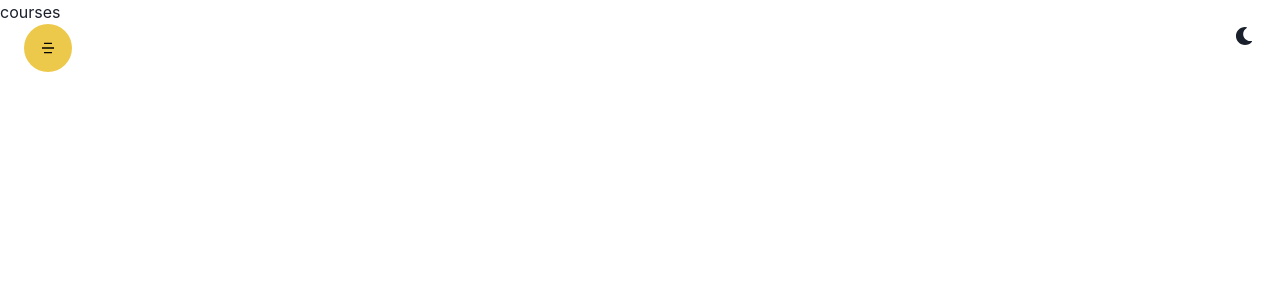
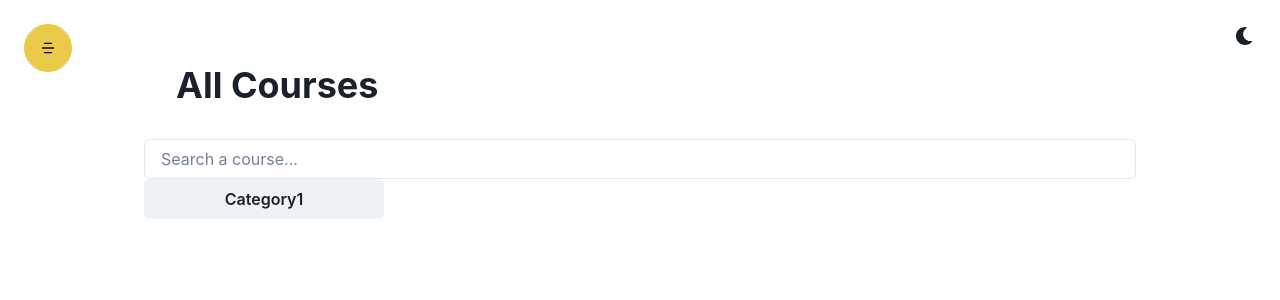
Before and after one commit to pavandeveloperr/TechMate, a React (Create React App) app in the folder techmate-frontend/: page /courses in a window 1280 px wide. Shown: the top 300 px of the page. Built offline with nearby package versions, Linux system fonts and the light colour scheme.

Commit message:
feat : search and categories component

```diff
--- a/techmate-frontend/src/components/Courses/Courses.jsx
+++ b/techmate-frontend/src/components/Courses/Courses.jsx
@@ -1,9 +1,33 @@
-import React from 'react'
+import React from 'react';
+import { useState } from 'react';
+
+// ChakraUI components
+import { Container, Heading, Input, Text, HStack, Button } from '@chakra-ui/react';
 
 const Courses = () => {
+  const [keyword, setKeyword] = useState('');
+
   return (
-    <div>courses</div>
-  )
-}
+    <Container minH={'95vh'} maxW="container.lg" paddingY={'8'}>
+      <Heading children="All Courses" m={'8'} />
 
-export default Courses
+      {/* search input */}
+      <Input
+        value={keyword}
+        onChange={e => setKeyword(e.target.value)}
+        placeholder="Search a course..."
+        type={'text'}
+        focusBorderColor="yellow.500"
+      />
+
+      {/* categories button */}
+      <HStack>
+        <Button minW={'60'}>
+          <Text children="Category1" />
+        </Button>
+      </HStack>
+    </Container>
+  );
+};
+
+export default Courses;
```
